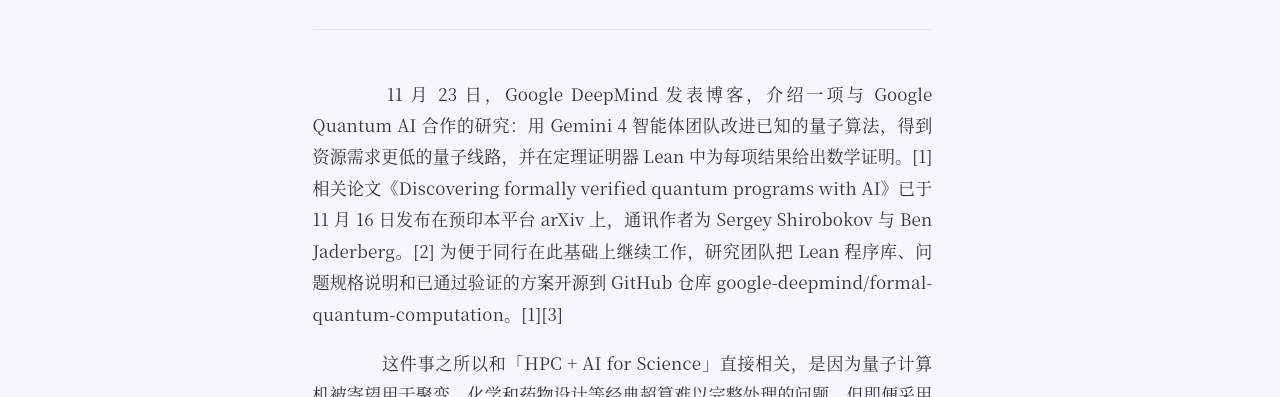
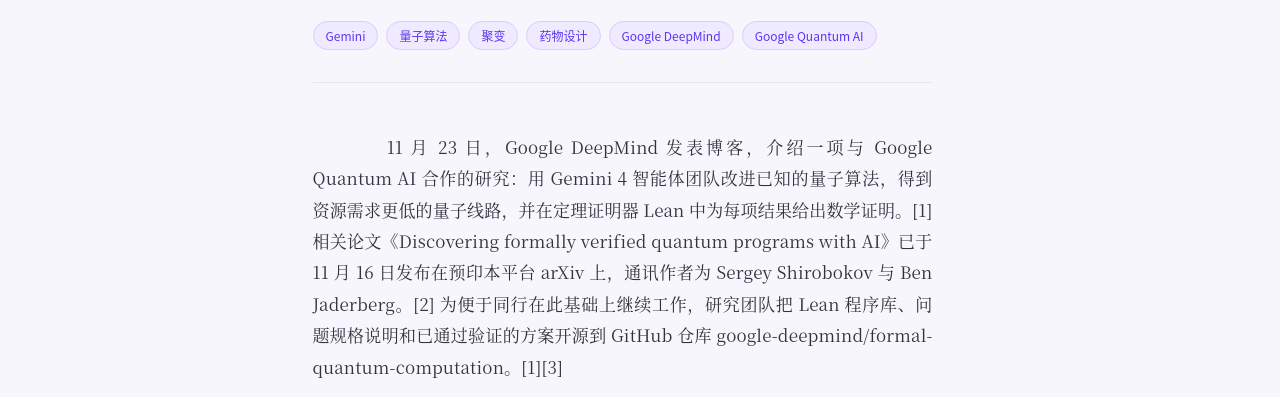
Before and after one commit to arcsysu/chaozhi-global-perspectives, an Astro site: page /articles/gemini-agents-verified-quantum-algorithms in a window 1280 px wide. Shown: the part 367-764 px from the top of the page. Built offline with nearby package versions, Linux system fonts and the light colour scheme; Astro itself is replaced by a stand-in of ours.

Commit message:
fix: retag Gemini quantum algorithms article for categorized tags
Migrate the newly merged article frontmatter to the four-tier tag schema.

Co-authored-by: Cursor <cursoragent@cursor.com>

```diff
--- a/src/content/articles/gemini-agents-verified-quantum-algorithms/index.md
+++ b/src/content/articles/gemini-agents-verified-quantum-algorithms/index.md
@@ -2,14 +2,22 @@
 title: 智能体发现更省量子算法，覆盖聚变与药物
 summary: 11月23日，Google DeepMind介绍与Google Quantum AI合作、用Gemini 4智能体团队改进量子算法并在Lean中完成形式验证的研究，论文于11月16日发布。按论文结果，聚变相关模拟时空代价降低11.8倍，光化学与药物代谢模拟分别降低8.22倍和2.49倍，arcsin模块降低290倍。程序库已开源。作者指出，完整科学模拟所需资源仍高于早期纠错量子计算机可提供的水平。
 tags:
-  - 量子算法
-  - DeepMind
-  - Gemini
-  - Lean
-  - 形式验证
-  - 聚变
-  - 药物设计
-  - AI for Science
+  科学智能体:
+    - Gemini
+  项目跟踪: []
+  实施主体:
+    企业:
+      - Google DeepMind
+      - Google Quantum AI
+    超级计算机: []
+    研究机构: []
+    高校: []
+    政府机构: []
+    学会: []
+  科学领域:
+    - 量子算法
+    - 聚变
+    - 药物设计
 articleSource: agent
 status: approved
 agent: Grok Bot
```
